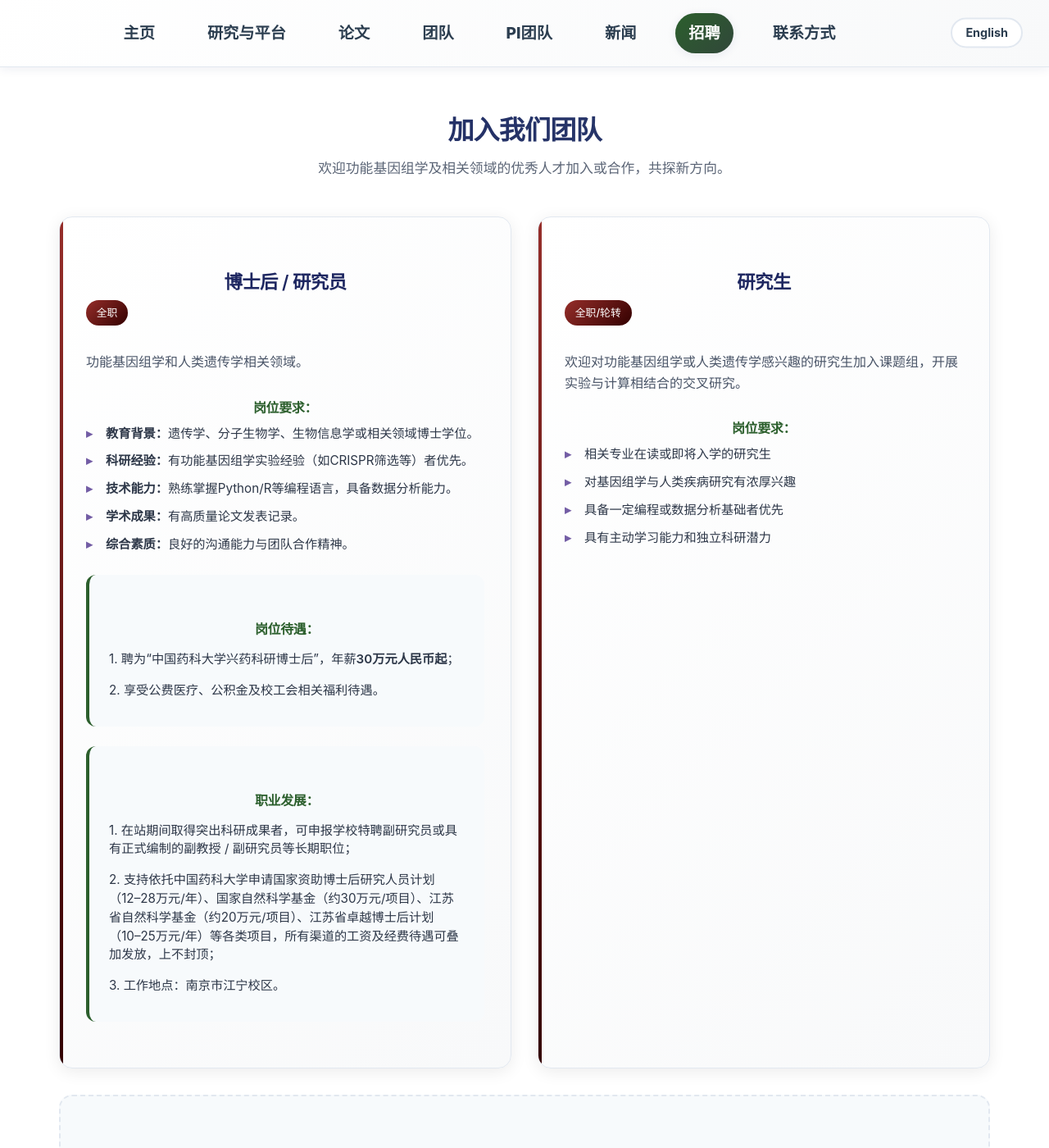
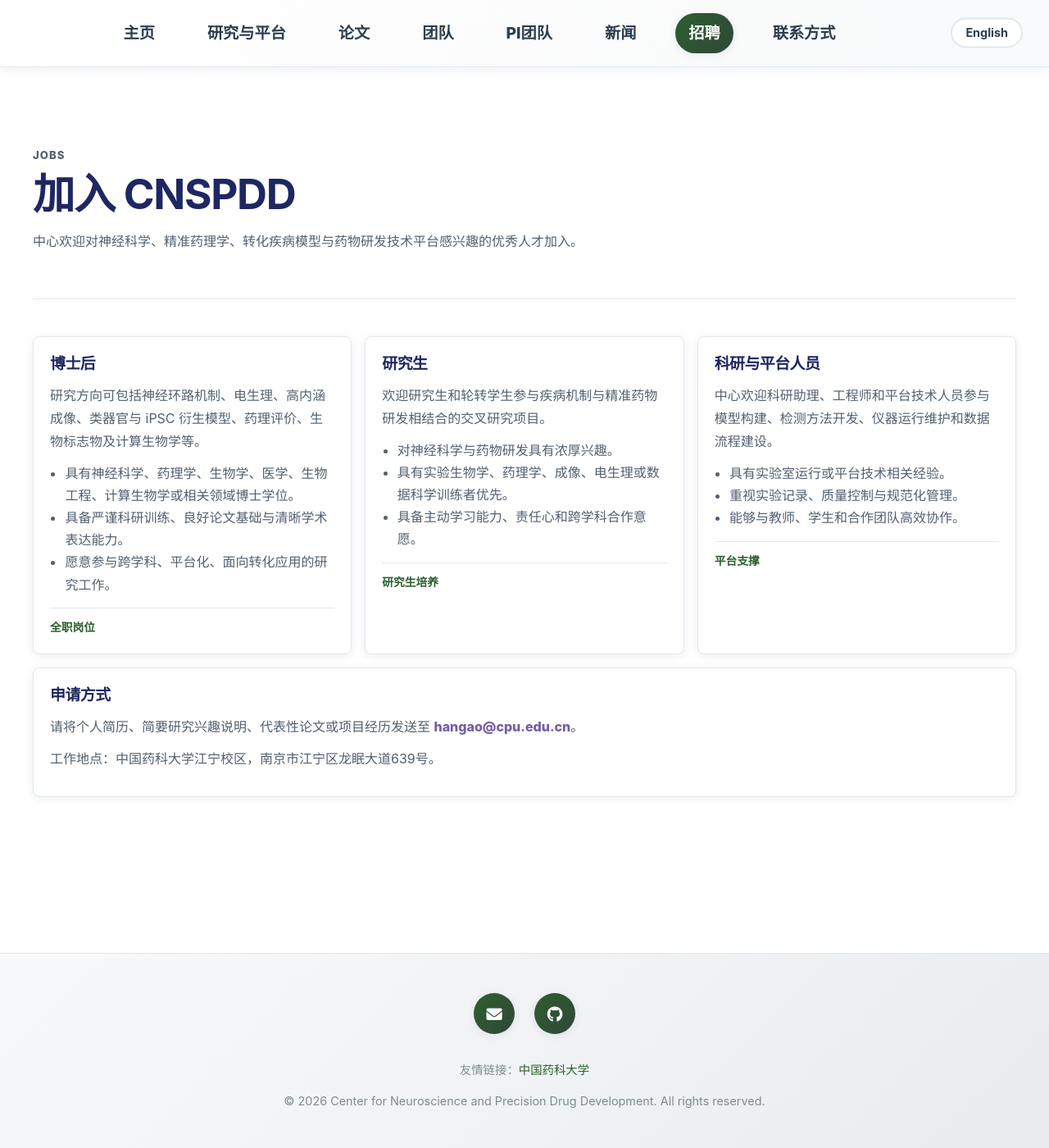
Before and after one commit to CNSPDD-CPU/CNSPDD-CPU, a Jekyll site: the page built from cn/jobs.md, in a window 1280 px wide and 1400 px high. Shown: the whole window at 82% size. Built offline with Jekyll 4.4.1, drawn with Linux system fonts in a browser that asks for light colours; some of the changed text lies outside the part shown.

```diff
--- a/cn/jobs.md
+++ b/cn/jobs.md
@@ -5,311 +5,68 @@ permalink: /cn/jobs/
 ---
 
 <style>
-    :root {
-        --primary-color: #2C5F2D;
-        --secondary-color: #1E2761;
-        --accent-color: #735DA5;
-        --gradient-primary: linear-gradient(135deg, #2C5F2D 0%, #31473A 100%);
-        --gradient-secondary: linear-gradient(135deg, #1E2761 0%, #2C3E6E 100%);
-        --text-dark: #2D3748;
-        --text-light: #4A5568;
-        --bg-light: #F7FAFC;
-        --border-color: #E2E8F0;
-    }
-
-    .jobs-container {
-        margin: 0 auto;
-        padding: 0.5rem 2rem;
-        max-width: 1200px;
-        box-sizing: border-box;
-    }
-
-    .jobs-header {
-        text-align: center;
-        margin-top: 0.1rem;
-        margin-bottom: 0.2rem;
-        padding: 0.8rem;
-        background: transparent;
-        border-radius: 16px;
-        color: inherit;
-        box-shadow: none;
-    }
-
-    .jobs-title {
-        font-size: 2rem;
-        margin-top: 0.1rem;
-        margin-bottom: 0.8rem;
-        font-weight: 700;
-        color: var(--heading-color);
-    }
-
-    .jobs-subtitle {
-        font-size: 1.05rem;
-        opacity: 0.9;
-        max-width: 650px;
-        margin: 0 auto;
-        line-height: 1.6;
-        color: var(--text-light);
-    }
-
-    .jobs-section {
-        margin: 2rem 0;
-    }
-
-    .jobs-grid {
-        display: grid;
-        grid-template-columns: repeat(auto-fit, minmax(400px, 1fr));
-        gap: 2rem;
-        margin-top: 2rem;
-    }
-
-    .job-card {
-        background: linear-gradient(135deg, #ffffff 0%, #f8f9fa 100%);
-        padding: 2rem;
-        border-radius: 16px;
-        box-shadow: 0 4px 20px rgba(0, 0, 0, 0.08);
-        border: 1px solid var(--border-color);
-        transition: all 0.3s ease;
-        position: relative;
-        overflow: hidden;
-    }
-
-    .job-card::before {
-        content: '';
-        position: absolute;
-        top: 0;
-        left: 0;
-        width: 4px;
-        height: 100%;
-        background: var(--gradient-accent);
-    }
-
-    .job-card:hover {
-        transform: translateY(-8px) scale(1.02);
-        box-shadow: 0 12px 32px rgba(0, 0, 0, 0.15);
-        border-color: rgba(115, 93, 165, 0.2);
-    }
-
-    .job-title {
-        font-size: 1.4rem;
-        color: var(--secondary-color);
-        margin-bottom: 0.5rem;
-        font-weight: 600;
-    }
-
-    .job-type {
-        display: inline-block;
-        background: var(--gradient-accent);
-        color: white;
-        padding: 0.3rem 0.8rem;
-        border-radius: 9999px;
-        font-size: 0.8rem;
-        font-weight: 500;
-        margin-bottom: 1rem;
-    }
-
-    .job-description {
-        font-size: 1rem;
-        color: var(--text-light);
-        line-height: 1.6;
-        margin-bottom: 1.5rem;
-    }
-
-    .job-requirements {
-        margin-bottom: 1.5rem;
-    }
-
-    .job-requirements h4 {
-        color: var(--primary-color);
-        font-size: 1rem;
-        margin-bottom: 0.5rem;
-        font-weight: 600;
-    }
-
-    .job-requirements ul {
-        list-style: none;
-        padding-left: 0;
-        margin: 0;
-    }
-
-    .job-requirements li {
-        position: relative;
-        padding-left: 1.5rem;
-        margin-bottom: 0.5rem;
-        font-size: 0.95rem;
-        color: var(--text-dark);
-    }
-
-    .job-requirements li::before {
-        content: '▸';
-        position: absolute;
-        left: 0;
-        color: var(--accent-color);
-        font-weight: bold;
-    }
-
-    .application-info {
-        background: var(--bg-light);
-        padding: 1.5rem;
-        border-radius: 12px;
-        border-left: 4px solid var(--primary-color);
-        margin-bottom: 1.5rem;
-    }
-
-    .application-info h4 {
-        color: var(--primary-color);
-        font-size: 1rem;
-        margin-bottom: 0.8rem;
-        font-weight: 600;
-    }
-
-    .application-info p {
-        font-size: 0.95rem;
-        color: var(--text-dark);
-        line-height: 1.5;
-        margin-bottom: 0.5rem;
-    }
-
-    .contact-email {
-        color: var(--accent-color);
-        text-decoration: none;
-        font-weight: 500;
-    }
-
-    .contact-email:hover {
-        color: var(--primary-color);
-        text-decoration: underline;
-    }
-
-    .back-link {
-        display: inline-flex;
-        align-items: center;
-        gap: 0.5rem;
-        color: var(--primary-color);
-        text-decoration: none;
-        font-weight: 500;
-        margin-top: 2rem;
-        padding: 0.8rem 1.5rem;
-        background: white;
-        border: 2px solid var(--primary-color);
-        border-radius: 9999px;
-        transition: all 0.3s ease;
-    }
-
-    .back-link:hover {
-        background: var(--gradient-primary);
-        color: white;
-        transform: translateY(-2px);
-        box-shadow: 0 4px 16px rgba(44, 95, 45, 0.3);
-    }
-
-    .no-positions {
-        text-align: center;
-        padding: 3rem;
-        background: var(--bg-light);
-        border-radius: 16px;
-        border: 2px dashed var(--border-color);
-    }
-
-    .no-positions h3 {
-        color: var(--text-dark);
-        margin-bottom: 1rem;
-    }
-
-    .no-positions p {
-        color: var(--text-light);
-        max-width: 600px;
-        margin: 0 auto;
-    }
-
-    @media (max-width: 768px) {
-        .jobs-grid {
-            grid-template-columns: 1fr;
-            gap: 1.5rem;
-        }
-    }
-
-    @media (max-width: 480px) {
-        .jobs-container {
-            padding: 1rem 0.75rem;
-        }
-    }
+.template-page { max-width: 1200px; margin: 0 auto; padding: 0 2rem 4rem; }
+.template-hero { padding: 4rem 0 2.5rem; border-bottom: 1px solid #e1e8ed; }
+.template-eyebrow { margin: 0 0 .45rem; color: #735DA5; font-size: .82rem; font-weight: 800; letter-spacing: .08em; text-transform: uppercase; }
+.template-hero h1 { max-width: 820px; margin: 0 0 1rem; color: #1E2761; font-size: clamp(2.1rem, 4vw, 3.6rem); line-height: 1.1; text-align: left; background: none; -webkit-text-fill-color: currentColor; }
+.template-hero p, .template-card p, .template-note p { color: #526071; line-height: 1.75; }
+.template-section { margin: 2.8rem 0 0; }
+.template-grid { display: grid; grid-template-columns: repeat(3, minmax(0, 1fr)); gap: 1rem; }
+.template-card, .template-note { padding: 1.25rem; border: 1px solid #e1e8ed; border-radius: 8px; background: #fff; box-shadow: 0 2px 12px rgba(30,39,97,.08); }
+.template-card h2, .template-note h2 { margin: 0 0 .7rem; color: #1E2761; font-size: 1.18rem; line-height: 1.35; text-align: left; }
+.template-card p, .template-note p { margin: 0 0 .7rem; }
+.template-card ul { margin: .75rem 0 0; padding-left: 1.15rem; color: #526071; line-height: 1.7; }
+.template-meta { margin-top: .9rem; padding-top: .75rem; border-top: 1px solid #e1e8ed; color: #2C5F2D; font-size: .86rem; font-weight: 800; }
+.template-note { margin-top: 1rem; }
+.template-note a { color: #735DA5; font-weight: 800; }
+@media (max-width: 768px) { .template-page { padding: 0 1rem 3rem; } .template-grid { grid-template-columns: 1fr; } }
 </style>
 
-<div class="jobs-container">
-    <div class="jobs-header">
-        <h1 class="jobs-title">加入我们团队</h1>
-        <p class="jobs-subtitle">
-            欢迎功能基因组学及相关领域的优秀人才加入或合作，共探新方向。
-        </p>
-    </div>
+<div class="template-page">
+    <section class="template-hero">
+        <p class="template-eyebrow">Jobs</p>
+        <h1>加入 CNSPDD</h1>
+        <p>中心欢迎对神经科学、精准药理学、转化疾病模型与药物研发技术平台感兴趣的优秀人才加入。</p>
+    </section>
 
-    <div class="jobs-section">
-        <div class="jobs-grid">
-            <div class="job-card">
-                <h3 class="job-title">博士后 / 研究员</h3>
-                <span class="job-type">全职</span>
-                <p class="job-description">
-                    功能基因组学和人类遗传学相关领域。
-                </p>
-
-                <div class="job-requirements">
-                    <h4>岗位要求：</h4>
-                    <ul>
-                        <li><strong>教育背景：</strong>遗传学、分子生物学、生物信息学或相关领域博士学位。</li>
-                        <li><strong>科研经验：</strong>有功能基因组学实验经验（如CRISPR筛选等）者优先。</li>
-                        <li><strong>技术能力：</strong>熟练掌握Python/R等编程语言，具备数据分析能力。</li>
-                        <li><strong>学术成果：</strong>有高质量论文发表记录。</li>
-                        <li><strong>综合素质：</strong>良好的沟通能力与团队合作精神。</li>
-                    </ul>
-                </div>
-
-                <div class="application-info">
-                    <h4>岗位待遇：</h4>
-                    <p>1. 聘为“中国药科大学兴药科研博士后”，年薪<span style="font-weight:600;">30万元人民币起</span>；</p>
-                    <p>2. 享受公费医疗、公积金及校工会相关福利待遇。</p>
-                </div>
-
-                <div class="application-info">
-                    <h4>职业发展：</h4>
-                    <p>1. 在站期间取得突出科研成果者，可申报学校特聘副研究员或具有正式编制的副教授 / 副研究员等长期职位；</p>
-                    <p>2. 支持依托中国药科大学申请国家资助博士后研究人员计划（12–28万元/年）、国家自然科学基金（约30万元/项目）、江苏省自然科学基金（约20万元/项目）、江苏省卓越博士后计划（10–25万元/年）等各类项目，所有渠道的工资及经费待遇可叠加发放，上不封顶；</p>
-                    <p>3. 工作地点：南京市江宁校区。</p>
-                </div>
-            </div>
-
-            <div class="job-card">
-                <h3 class="job-title">研究生</h3>
-                <span class="job-type">全职/轮转</span>
-            <p class="job-description">
-                欢迎对功能基因组学或人类遗传学感兴趣的研究生加入课题组，开展实验与计算相结合的交叉研究。
-            </p>
-
-            <div class="job-requirements">
-                <h4>岗位要求：</h4>
+    <section class="template-section">
+        <div class="template-grid">
+            <article class="template-card">
+                <h2>博士后</h2>
+                <p>研究方向可包括神经环路机制、电生理、高内涵成像、类器官与 iPSC 衍生模型、药理评价、生物标志物及计算生物学等。</p>
                 <ul>
-                    <li>相关专业在读或即将入学的研究生</li>
-                    <li>对基因组学与人类疾病研究有浓厚兴趣</li>
-                    <li>具备一定编程或数据分析基础者优先</li>
-                    <li>具有主动学习能力和独立科研潜力</li>
+                    <li>具有神经科学、药理学、生物学、医学、生物工程、计算生物学或相关领域博士学位。</li>
+                    <li>具备严谨科研训练、良好论文基础与清晰学术表达能力。</li>
+                    <li>愿意参与跨学科、平台化、面向转化应用的研究工作。</li>
                 </ul>
-            </div>
-            </div>
+                <div class="template-meta">全职岗位</div>
+            </article>
+            <article class="template-card">
+                <h2>研究生</h2>
+                <p>欢迎研究生和轮转学生参与疾病机制与精准药物研发相结合的交叉研究项目。</p>
+                <ul>
+                    <li>对神经科学与药物研发具有浓厚兴趣。</li>
+                    <li>具有实验生物学、药理学、成像、电生理或数据科学训练者优先。</li>
+                    <li>具备主动学习能力、责任心和跨学科合作意愿。</li>
+                </ul>
+                <div class="template-meta">研究生培养</div>
+            </article>
+            <article class="template-card">
+                <h2>科研与平台人员</h2>
+                <p>中心欢迎科研助理、工程师和平台技术人员参与模型构建、检测方法开发、仪器运行维护和数据流程建设。</p>
+                <ul>
+                    <li>具有实验室运行或平台技术相关经验。</li>
+                    <li>重视实验记录、质量控制与规范化管理。</li>
+                    <li>能够与教师、学生和合作团队高效协作。</li>
+                </ul>
+                <div class="template-meta">平台支撑</div>
+            </article>
         </div>
 
-        <div class="no-positions" style="margin-top: 2rem;">
-            <h3>其他机会</h3>
-            <p>
-                欢迎有意加入或合作的朋友发送邮件联系。
-            </p>
-            <p><a href="mailto:fengyuanqing@cpu.edu.cn" class="contact-email">fengyuanqing@cpu.edu.cn</a></p>
+        <div class="template-note">
+            <h2>申请方式</h2>
+            <p>请将个人简历、简要研究兴趣说明、代表性论文或项目经历发送至 <a href="mailto:hangao@cpu.edu.cn">hangao@cpu.edu.cn</a>。</p>
+            <p>工作地点：中国药科大学江宁校区，南京市江宁区龙眠大道639号。</p>
         </div>
-
-        <div style="text-align: center; margin-top: 3rem;">
-            <a href="/cn/" class="back-link">
-                <i class="fas fa-home"></i>
-                返回主页
-            </a>
-        </div>
-    </div>
+    </section>
 </div>
```
